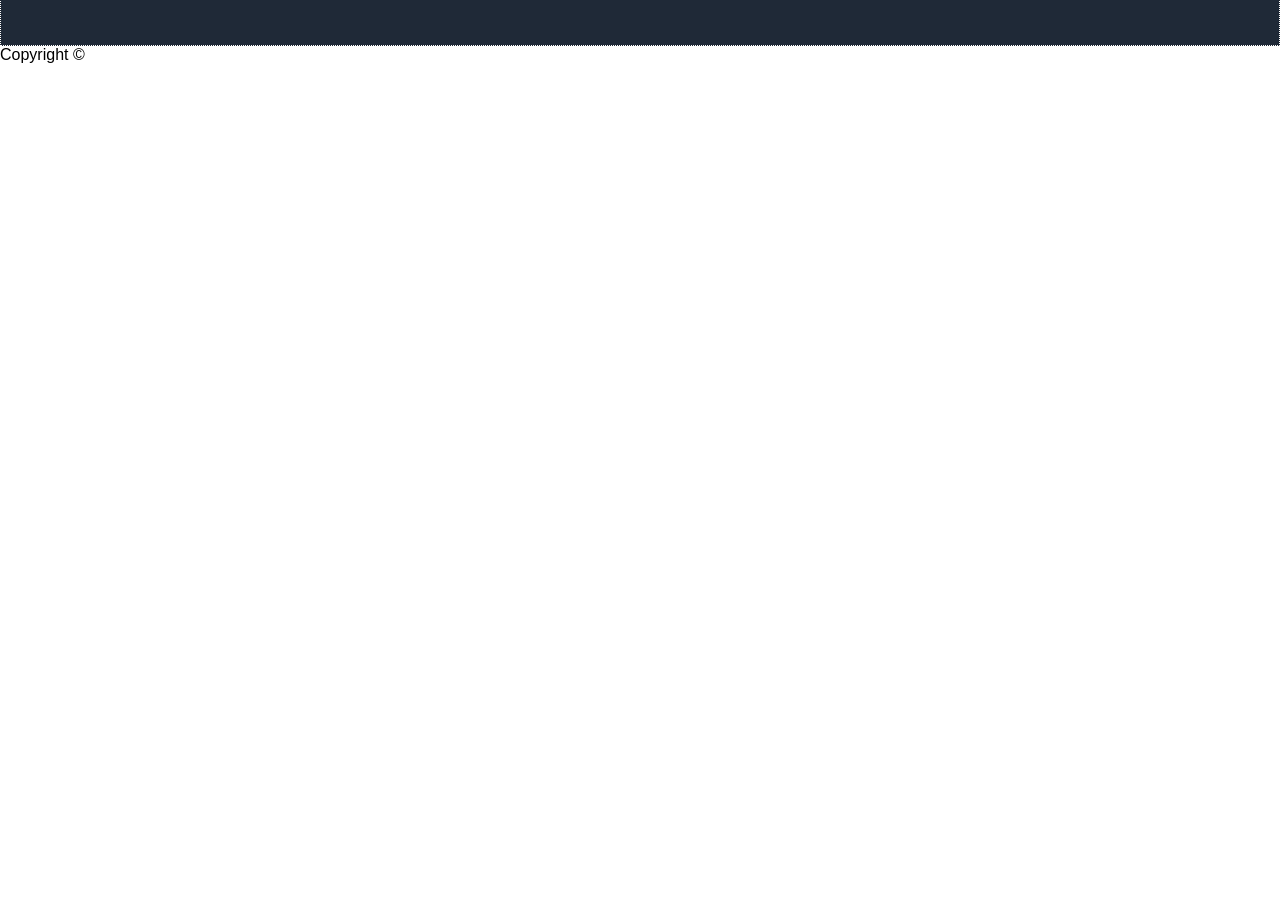
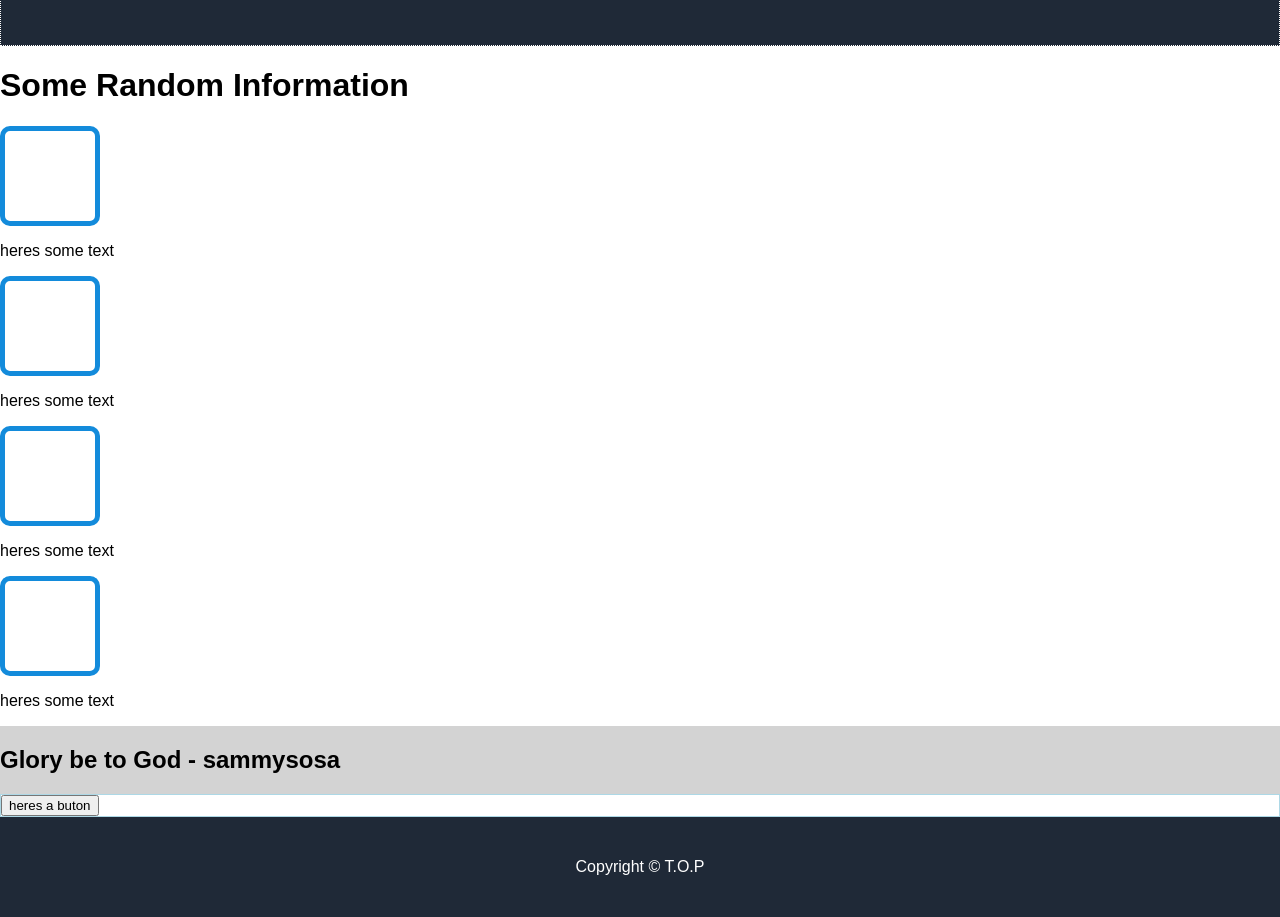
Before and after one commit to samiam120/landingPage, a plain HTML site: page index.html in a window 1280 px wide. Shown: the part 439-1356 px from the top of the page. Before the commit the page ends 800 px from the top, so only its background shows below. Drawn offline with Linux system fonts and the light colour scheme.

Commit message:
incomplete html skeleton missing components added to html such as - random info section - quote section - call to action section
will add finishing touches soon.

```diff
--- a/index.html
+++ b/index.html
@@ -32,10 +32,26 @@
       </div>
     </div>
     <div class="body-container">
-      <div class="random-information"></div>
-      <div class="quote"></div>
-      <div class="call-to-action"></div>
+      <div class="random-information">
+        <div><h1>Some Random Information</h1></div>
+        <div class="box"></div>
+        <p>heres some text</p>
+        <div class="box"></div>
+        <p>heres some text</p>
+        <div class="box"></div>
+        <p>heres some text</p>
+        <div class="box"></div>
+        <p>heres some text</p>
+      </div>
+      <div class="quote">
+        <h2> Glory be to God - sammysosa</h2>
+      </div>
+      <div class="call-to-action">
+        <div class="blue-box">
+          <button>heres a buton</button>
+        </div>
+      </div>
     </div>
-    <div class="footer">Copyright ©</div>
+    <div class="footer">Copyright © T.O.P</div>
   </body>
 </html>
--- a/styles.css
+++ b/styles.css
@@ -42,3 +42,37 @@ ul {
   justify-content: space-around;
   margin-bottom: 70px;
 }
+
+.body-container{
+  flex: 1;
+  display: flex;
+  flex-direction: column;
+
+}
+
+.quote{
+  background-color: lightgray;
+}
+
+.box{
+  border: 5px solid rgb(19, 139, 219);
+  border-radius: 10px;
+  width: 100px;
+  height: 100px;
+}
+
+.footer{
+  display: flex;
+  background-color: #1f2937;
+  height: 100px;
+  color: white;
+  justify-content: center;
+  align-items: center;
+}
+
+.call-to-action{
+
+}
+.blue-box{
+  border: 1px solid lightblue;
+}
```
